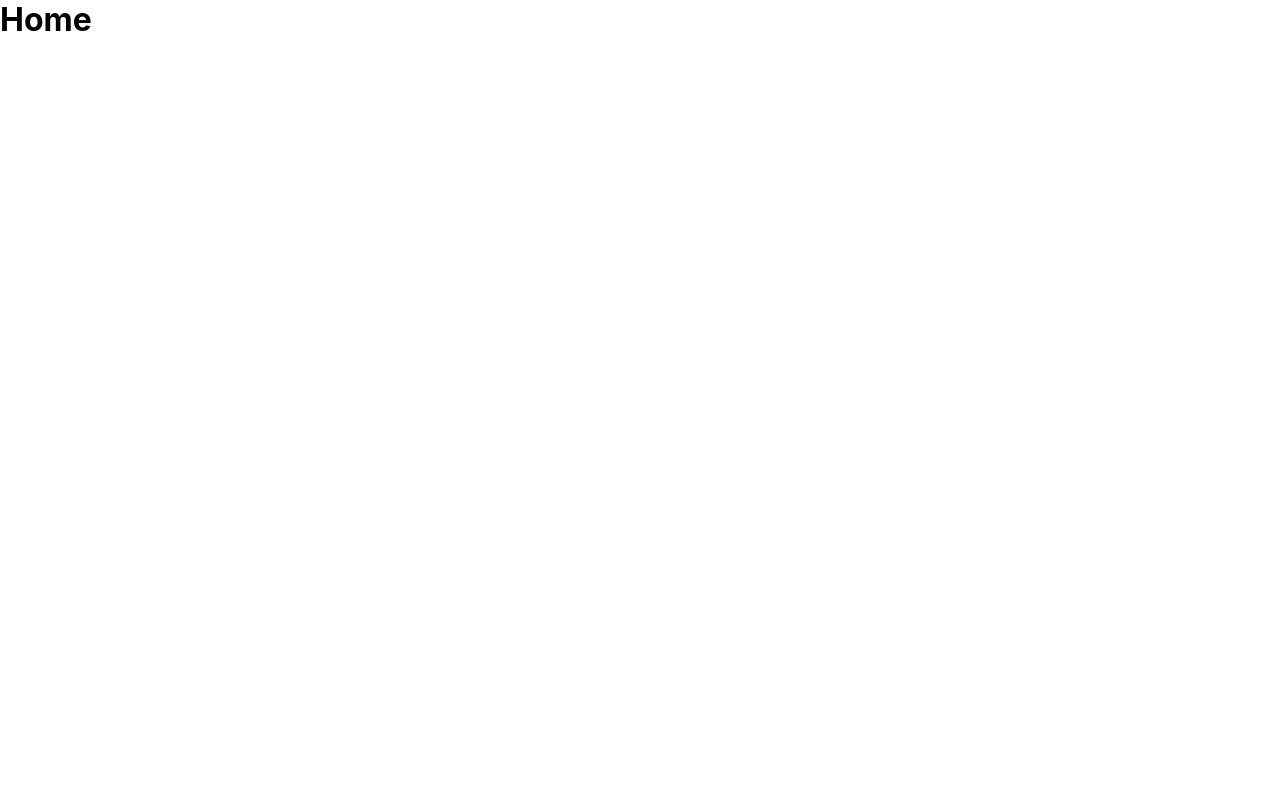
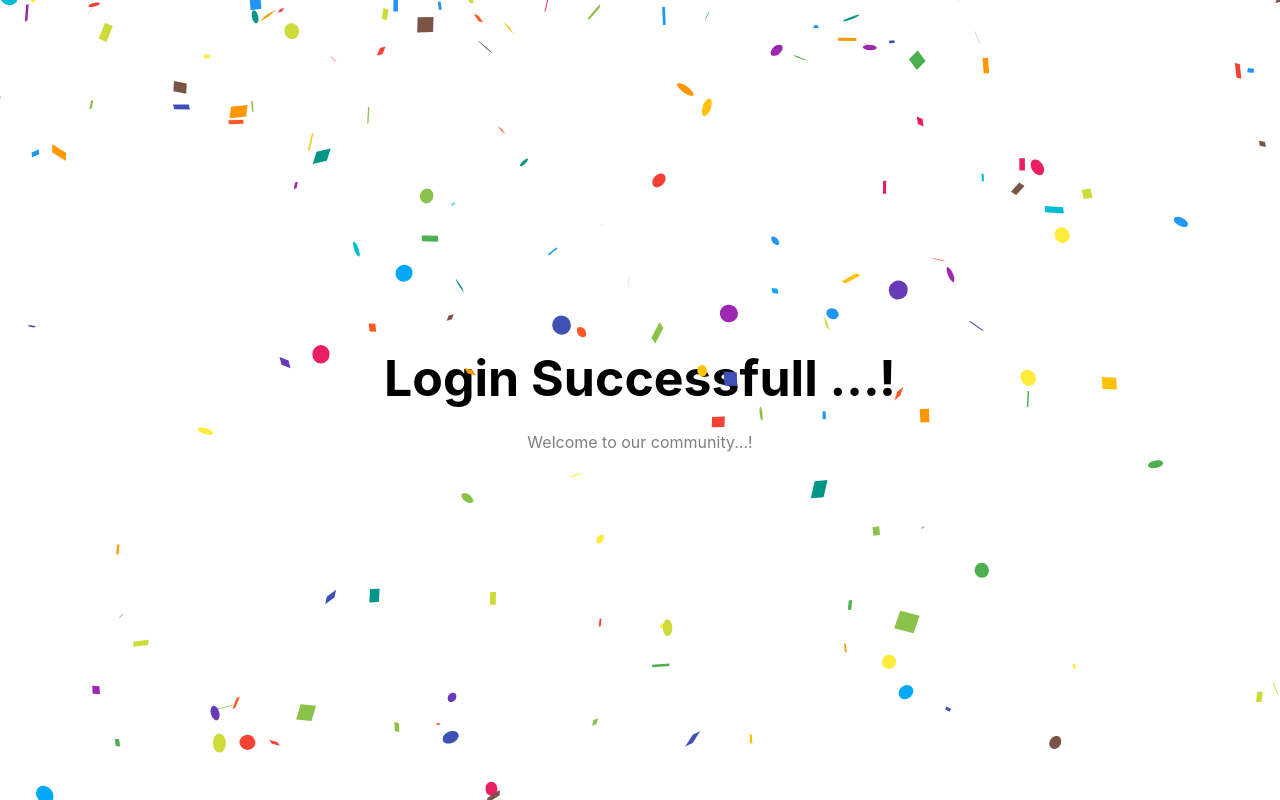
Before and after one commit to Kavin-kumar10/Authentication, a React (Create React App) app: page /#/Home in a window 1280 px wide. Built offline with nearby package versions, Linux system fonts and the light colour scheme; the HTML template or start-up script is replaced by a standard one.

Commit message:
Home page designed

```diff
--- a/public/index.html
+++ b/public/index.html
@@ -24,7 +24,7 @@
       work correctly both with client-side routing and a non-root public URL.
       Learn how to configure a non-root public URL by running `npm run build`.
     -->
-    <title>React App</title>
+    <title>Auth</title>
   </head>
   <body>
     <noscript>You need to enable JavaScript to run this app.</noscript>
--- a/src/Components/Home/Home.scss
+++ b/src/Components/Home/Home.scss
@@ -1,3 +1,16 @@
 .Home{
-
+    height: 100vh;
+    width: 100vw;
+    display: flex;
+    align-items: center;
+    justify-content: center;
+    flex-direction: column;
+    h1{
+        margin: 12px;
+        font-size: 50px;
+    }
+    p{
+        margin: 12px;
+        opacity: 0.5;
+    }
 }
--- a/src/Components/Home/index.jsx
+++ b/src/Components/Home/index.jsx
@@ -1,10 +1,13 @@
 import React from "react";
+import Confetti from "react-confetti";
 import "./Home.scss";
 
 const Home = () =>{
     return(
         <div className="Home">
-            <h1>Home</h1>
+            <Confetti/>
+            <h1>Login Successfull ...!</h1>
+            <p>Welcome to our community...! </p>
         </div>
     )
 }
```
